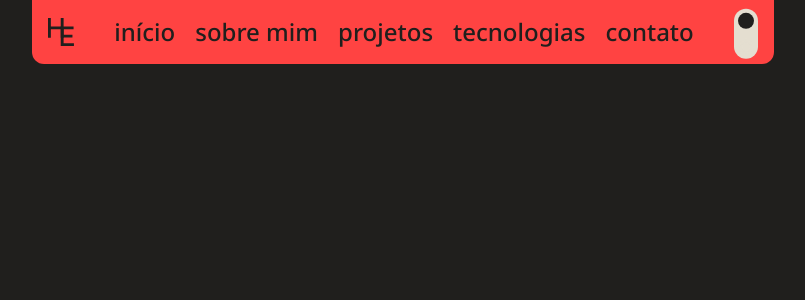
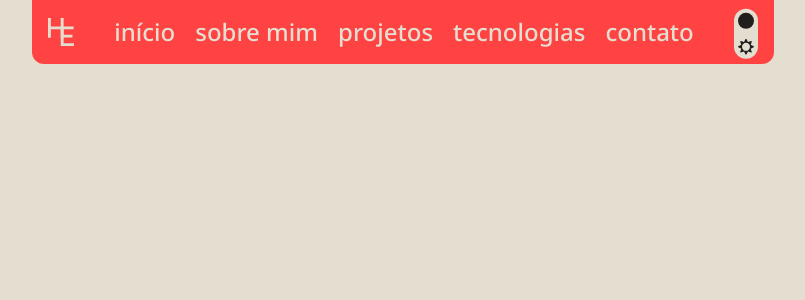
Before and after one commit to hiagoemanuel/portfolio, a Next.js app: page / in a window 1280 px wide. Shown: the top 300 px of the page, without its empty margins (237-1042 px from the left). Built offline with nearby package versions, Linux system fonts and the light colour scheme.

Commit message:
fix(ThemeContext): useEffect condicional

```diff
--- a/src/contexts/ThemeContext.tsx
+++ b/src/contexts/ThemeContext.tsx
@@ -17,7 +17,7 @@ export const ThemeProvider = ({ children }: { children: React.ReactNode }) => {
     const htmlRef = document.getElementsByTagName('html')[0]
     if (htmlRef.classList.contains('dark')) {
       htmlRef.classList.remove('dark')
-    } else {
+    } else if (isDark) {
       htmlRef.classList.add('dark')
     }
   }, [isDark])
--- a/tailwind.config.ts
+++ b/tailwind.config.ts
@@ -6,7 +6,7 @@ const config: Config = {
     './src/components/**/*.{js,ts,jsx,tsx,mdx}',
     './src/app/**/*.{js,ts,jsx,tsx,mdx}',
   ],
-  darkMode: 'class',
+  darkMode: 'selector',
   theme: {
     colors: {
       light: '#E4DED0',
```
